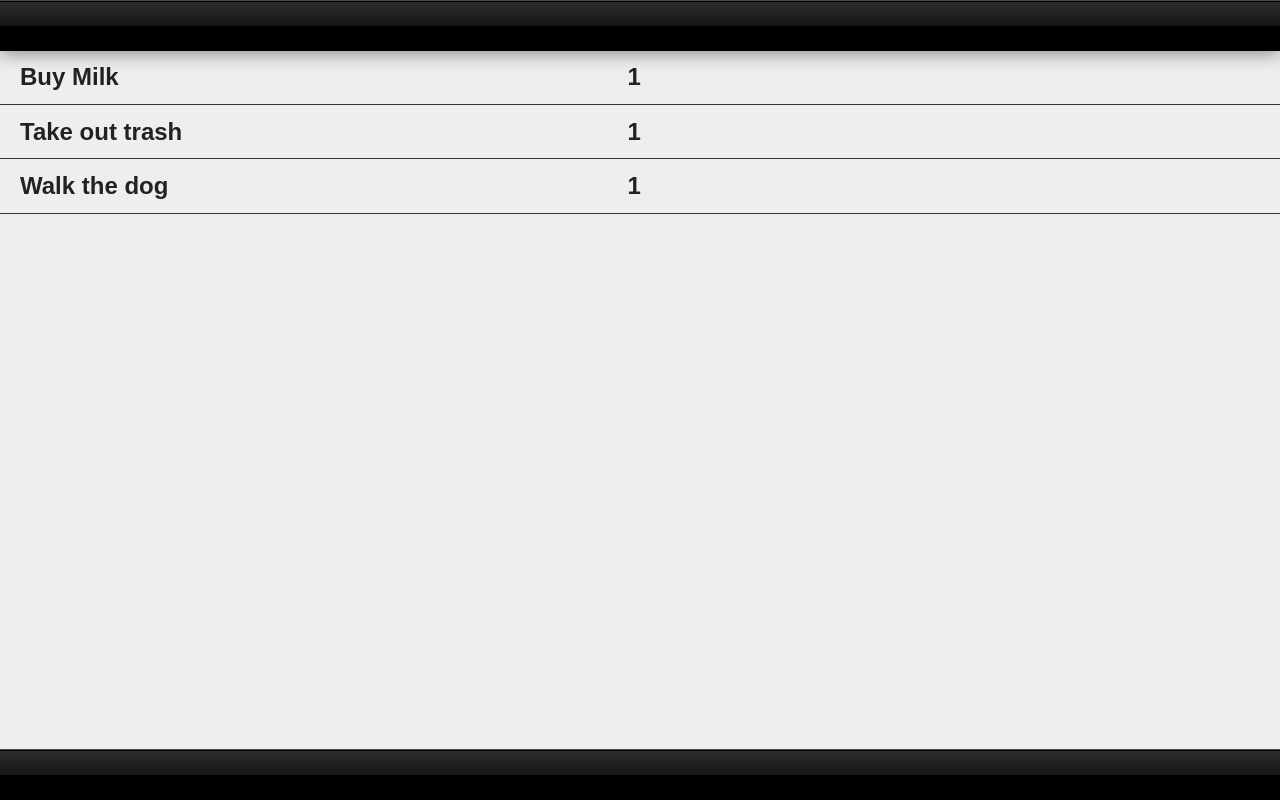
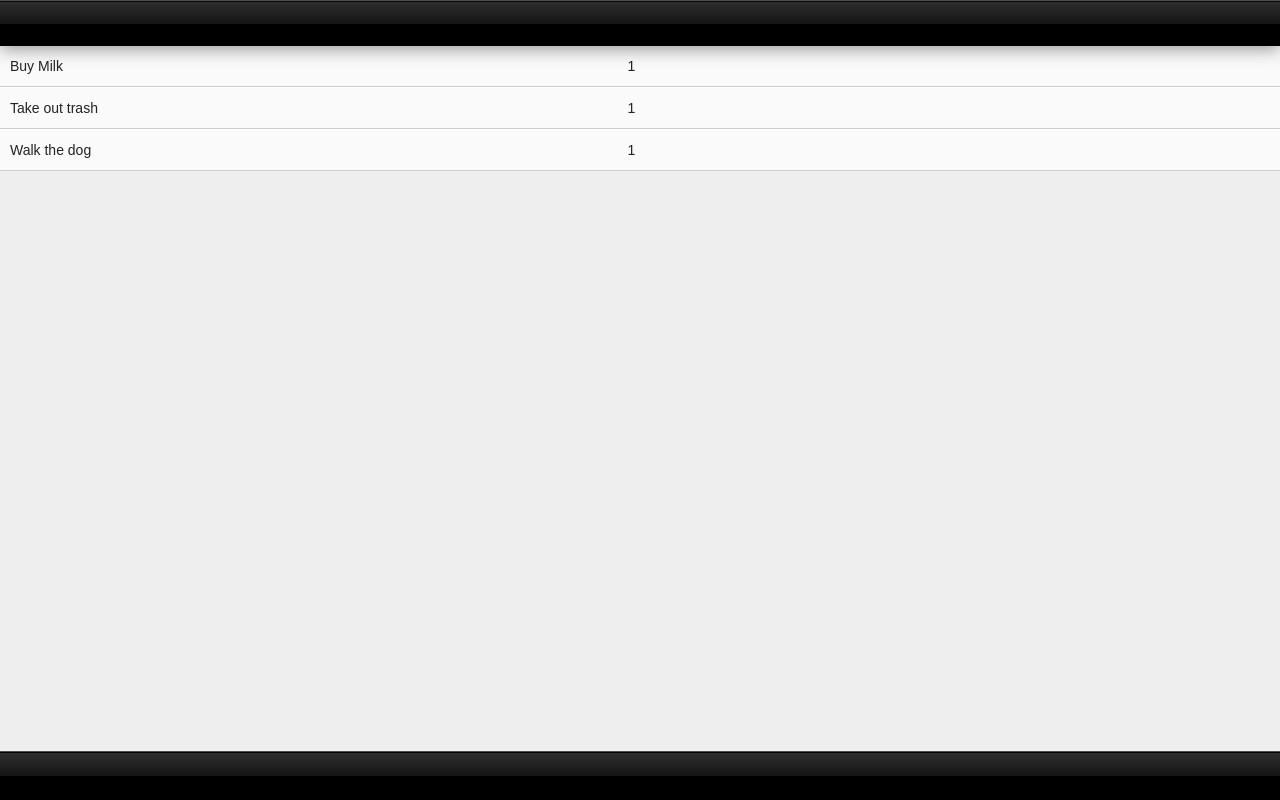
Before and after one commit to karmaCRM/BackboneMobile, a website: page public/index.html in a window 1280 px wide. Drawn offline with Linux system fonts and the light colour scheme.

Commit message:
Pull to refresh, fixed window, and added styles

```diff
--- a/public/css/app.css
+++ b/public/css/app.css
@@ -6,12 +6,19 @@ html, body {
 }
 
 .fixed-header {
-  z-index: 1;
+/*  z-index: 1;
   position: fixed;
   top: 0;
   left: 0;
   width: 100%;
-  height: 50px;
+  height: 50px;*/
+/* new styles */
+	position:absolute; z-index:2;
+	top:0; left:0;
+	width:100%;
+	height:45px;
+	line-height:45px;
+
 /*  background: #000;*/
   -webkit-box-shadow: 0px 3px 17px rgba(50, 50, 50, 0.5);
   -moz-box-shadow:    0px 3px 17px rgba(50, 50, 50, 0.5);
@@ -22,13 +29,17 @@ background: -webkit-gradient(linear, left top, left bottom, from(#000), to(#000)
 }
 
 .fixed-footer {
-  z-index: 1;
+/*  z-index: 1;
   position: fixed;
   bottom: 0;
   left: 0;
   width: 100%;
-  height: 50px;
-/*  background: #000;*/
+  height: 50px;*/
+/* new styles */
+	position:absolute; z-index:2;
+	bottom:0; left:0;
+	width:100%;
+	height:48px;
 background: -webkit-gradient(linear, left top, left bottom, from(#000), to(#000), color-stop(.01, #000),
     color-stop(.02, #555), color-stop(.03, #2d2d2d), color-stop(.5, #151515), color-stop(.51, #000));
     border-top: 1px rgba(255,255,255,0.3) solid;
@@ -60,6 +71,20 @@ background: -webkit-gradient(linear, left top, left bottom, from(#000), to(#000)
 .scroll-body.has-footer {
   bottom: 50px;
 }
+#scroller {
+	position:absolute; z-index:1;
+	/*	-webkit-touch-callout:none;*/
+		-webkit-tap-highlight-color:rgba(0,0,0,0);
+		width:100%;
+		padding:0;
+}
+#wrapper {
+	position:absolute; z-index:1;
+	top:45px; bottom:48px; left:-9999px;
+	width:100%;
+/*	background:#aaa;*/
+	overflow:hidden;
+}
 
 
 
@@ -69,18 +94,83 @@ background: -webkit-gradient(linear, left top, left bottom, from(#000), to(#000)
 /* = List Style CSS = */
 /* ================== */
 
+#scroller ul {
+	list-style:none;
+	padding:0;
+	margin:0;
+	width:100%;
+	text-align:left;
+}
+
+#scroller li {
+	padding:0 10px;
+	height:40px;
+	line-height:40px;
+	border-bottom:1px solid #ccc;
+	border-top:1px solid #fff;
+	background-color:#fafafa;
+	font-size:14px;
+}
+
+#myFrame {
+	position:absolute;
+	top:0; left:0;
+}
+/**
+ *
+ * Pull down styles
+ *
+ */
+#pullDown, #pullUp {
+	background:#fff;
+	height:40px;
+	line-height:40px;
+	padding:5px 10px;
+	border-bottom:1px solid #ccc;
+	font-weight:bold;
+	font-size:14px;
+	color:#888;
+}
+#pullDown .pullDownIcon, #pullUp .pullUpIcon  {
+	display:block; float:left;
+	width:40px; height:40px;
+	background:url(../img/touch/pull-icon.png) 0 0 no-repeat;
+	-webkit-background-size:40px 80px; background-size:40px 80px;
+	-webkit-transition-property:-webkit-transform;
+	-webkit-transition-duration:250ms;
+}
+#pullDown .pullDownIcon {
+	-webkit-transform:rotate(0deg) translateZ(0);
+}
+#pullUp .pullUpIcon  {
+	-webkit-transform:rotate(-180deg) translateZ(0);
+}
+
+#pullDown.flip .pullDownIcon {
+	-webkit-transform:rotate(-180deg) translateZ(0);
+}
+
+#pullUp.flip .pullUpIcon {
+	-webkit-transform:rotate(0deg) translateZ(0);
+}
+
+#pullDown.loading .pullDownIcon, #pullUp.loading .pullUpIcon {
+	background-position:0 100%;
+	-webkit-transform:rotate(0deg) translateZ(0);
+	-webkit-transition-duration:0ms;
+
+	-webkit-animation-name:loading;
+	-webkit-animation-duration:2s;
+	-webkit-animation-iteration-count:infinite;
+	-webkit-animation-timing-function:linear;
+}
+
+@-webkit-keyframes loading {
+	from { -webkit-transform:rotate(0deg) translateZ(0); }
+	to { -webkit-transform:rotate(360deg) translateZ(0); }
+}
+
 /* ul element */
-#scroller-content {
-	list-style: none;
-}
-#scroller-content li {
-	border-bottom: 1px solid #333;
-	padding: 10px 20px 10px 20px;
-}
-.m-list-item-main-item {
-	font-size: 1.5em;
-	font-weight: bold;
-}
 .split {
 	width: 49%;
 	float: left;
--- a/public/index.html
+++ b/public/index.html
@@ -19,6 +19,24 @@
     <meta name="apple-mobile-web-app-capable" content="yes">
     <meta name="apple-mobile-web-app-status-bar-style" content="black">
     <script>(function(a,b,c){if(c in b&&b[c]){var d,e=a.location,f=/^(a|html)$/i;a.addEventListener("click",function(a){d=a.target;while(!f.test(d.nodeName))d=d.parentNode;"href"in d&&(d.href.indexOf("http")||~d.href.indexOf(e.host))&&(a.preventDefault(),e.href=d.href)},!1)}})(document,window.navigator,"standalone")</script>
+
+    <script>
+    // document.addEventListener('touchmove', function (e) { e.preventDefault(); }, false);
+    // document.addEventListener('DOMContentLoaded', function () { setTimeout(loaded, 200); }, false);
+
+    // $(document).onReady(function() {
+    //               document.body.addEventListener('touchmove',function(e){
+    //                    if(!$(e.target).hasClass("scrollable")) {
+    //                      e.preventDefault();
+    //                    }
+    //                });
+    //             });
+       // document.body.addEventListener('touchstart',function(e){
+       //             if(!$(e.target).hasClass("scrollable")) {
+       //               e.preventDefault();
+       //             }
+       //         });
+    </script>
     <link rel="stylesheet" href="css/reset.css">
     <link rel="stylesheet" href="css/normalize.css">
     <link rel="stylesheet" href="css/main.css">
@@ -45,9 +63,12 @@
     </div>
   </body>
   <script type="text/template" id="m-listItem-template">
+    <div id="pullDown">
+    			<span class="pullDownIcon"></span><span class="pullDownLabel">Pull down to refresh...</span>
+    		</div>
     <div id="m-list-item-template-root">
       <ul id="scroller-content">
-      </div>
+      </ul>
     </div>
   </script>
   <script type="text/template" id="m-todoItem-template">
@@ -59,8 +80,11 @@
   </script>
   <div id="home" style='display: none;'>
     <div class='fixed-header'></div>
-    <div id='scroller' class='scroll-body has-header has-footer'>
-      <div class='scroller'>
+    <div id="wrapper" class='scroll-body has-header has-footer'>
+      <div id='scroller'>
+
+        <div class='scroller'>
+        </div>
       </div>
     </div>
     <div class='fixed-footer'></div>
--- a/public/javascripts/app.js
+++ b/public/javascripts/app.js
@@ -5,6 +5,7 @@
     window.l = function(values) {
         console.log(values)
     }
+
 
     // =======================================
     // app init
@@ -106,7 +107,7 @@
             function(item) {
                 // collection.remove(item);
                 item.destroy();
-                // collection.trigger('reset');
+                collection.trigger('reset');
             });
         },
         //returns the highest priority thusfar
@@ -169,7 +170,7 @@
             // App.listItemRegion.show(todoItems);
             if (!App.overflowscrolling) {
                 setTimeout(function() {
-                    myScroll = new iScroll('scroller');
+                    myScroll = new iScroll('wrapper');
                 },
                 100);
             }
@@ -220,4 +221,65 @@
 
 
     });
+
+
+		// ============================================
+		// = Scroll to refresh iScroll Implementation =
+		// ============================================
+
+		var myScroll,
+			pullDownEl, pullDownOffset,
+			pullUpEl, pullUpOffset,
+			generatedCount = 0;
+
+		function pullDownAction () {
+
+			// todo: re-render based on a refreshed collection
+			// App.Collections.TodoCollection.refresh()
+			myScroll.refresh();
+		}
+
+
+		function loaded() {
+			pullDownEl = document.getElementById('pullDown');
+			pullDownOffset = pullDownEl.offsetHeight;
+
+
+			myScroll = new iScroll('wrapper', {
+				useTransition: true,
+				topOffset: pullDownOffset,
+				onRefresh: function () {
+					if (pullDownEl.className.match('loading')) {
+						pullDownEl.className = '';
+						pullDownEl.querySelector('.pullDownLabel').innerHTML = 'Pull down to refresh...';
+					}
+				},
+				onScrollMove: function () {
+					if (this.y > 5 && !pullDownEl.className.match('flip')) {
+						pullDownEl.className = 'flip';
+						pullDownEl.querySelector('.pullDownLabel').innerHTML = 'Release to refresh...';
+						this.minScrollY = 0;
+					} else if (this.y < 5 && pullDownEl.className.match('flip')) {
+						pullDownEl.className = '';
+						pullDownEl.querySelector('.pullDownLabel').innerHTML = 'Pull down to refresh...';
+						this.minScrollY = -pullDownOffset;
+					} else if (this.y < (this.maxScrollY - 5)) {
+						this.maxScrollY = this.maxScrollY;
+					}
+				},
+				onScrollEnd: function () {
+					if (pullDownEl.className.match('flip')) {
+						pullDownEl.className = 'loading';
+						pullDownEl.querySelector('.pullDownLabel').innerHTML = 'Loading...';
+						pullDownAction();
+					}
+				}
+			});
+
+			setTimeout(function () { document.getElementById('wrapper').style.left = '0'; }, 800);
+		}
+
+		document.addEventListener('touchmove', function (e) { e.preventDefault(); }, false);
+
+		document.addEventListener('DOMContentLoaded', function () { setTimeout(loaded, 200); }, false);
 })(window);
```
Also changed, not shown: public/img/touch/pull-icon.png (added).
